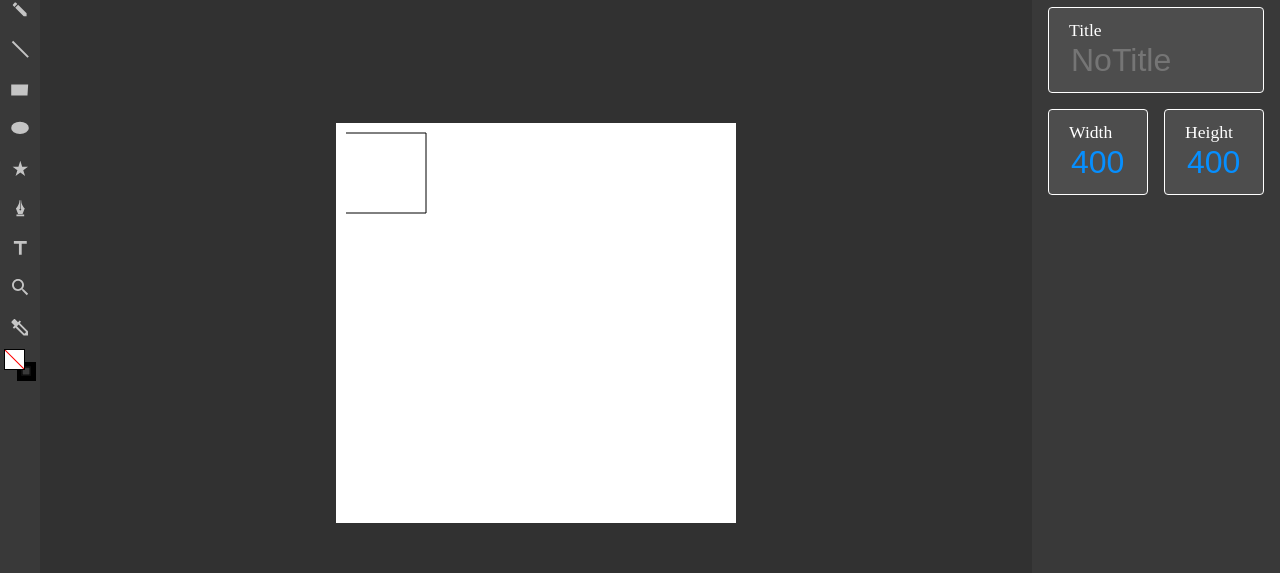
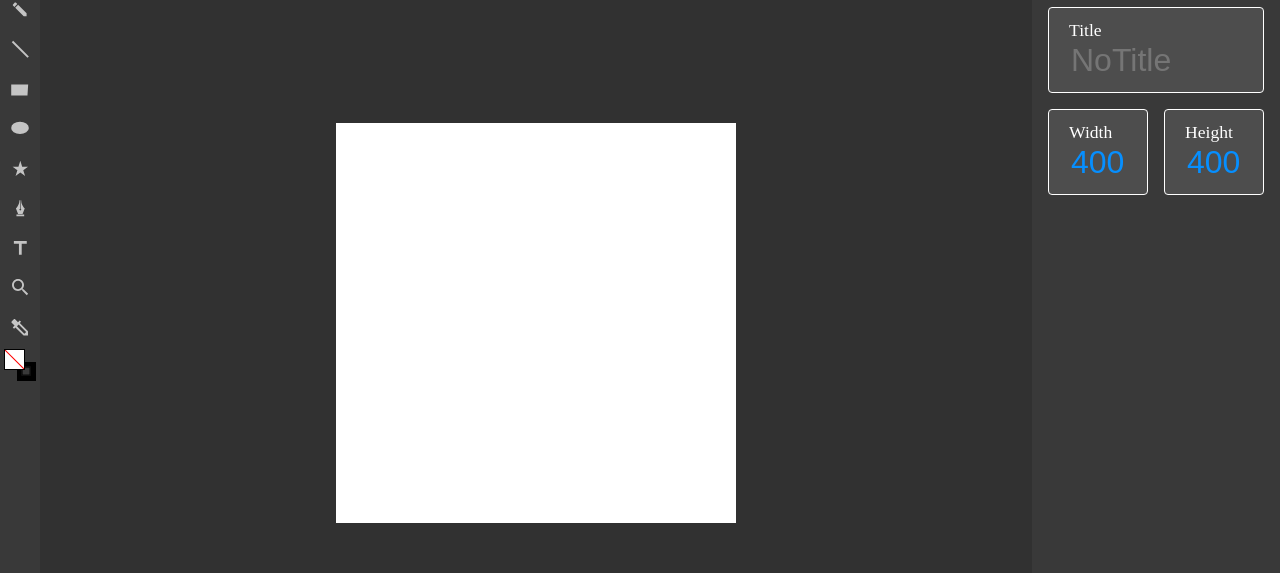
Before and after one commit to Honey-Bi/vector-draw, a React (Create React App) app: page / in a window 1280 px wide. Shown: the part 81-654 px from the top of the page. Built offline with nearby package versions, Linux system fonts and the light colour scheme.

Commit message:
Update Canvas.tsx

```diff
--- a/src/components/Canvas.tsx
+++ b/src/components/Canvas.tsx
@@ -1,5 +1,13 @@
 import { useEffect, useRef, useState } from "react";
-import { Tools, Position, KeyBind, Select, Size, SvgObject, Palette } from "../types";
+import {
+  Tools,
+  Position,
+  KeyBind,
+  Select,
+  Size,
+  SvgObject,
+  Palette,
+} from "../types";
 
 type Props = {
   tool: Tools;
@@ -16,7 +24,15 @@ const ErrorMsg = {
   fillStrokeNull: "선 또는 채우기 색상이 선택되지 않았습니다.",
 };
 
-function Canvas({ tool, setSelect, keyBind, shortcutTool, canvasSize, svgList, palette }: Props) {
+function Canvas({
+  tool,
+  setSelect,
+  keyBind,
+  shortcutTool,
+  canvasSize,
+  svgList,
+  palette,
+}: Props) {
   const canvasRef = useRef<SVGSVGElement>(null);
   const [isMouseOn, setMouseOn] = useState<boolean>(false);
   const [position, setPostion] = useState<Position>({ x: 0, y: 0 });
@@ -164,6 +180,7 @@ function Canvas({ tool, setSelect, keyBind, shortcutTool, canvasSize, svgList, p
   const MouseUpHandler = (e: React.MouseEvent) => {
     setMouseOn(false);
     if (tool !== "select") {
+      let last = svgList.current[svgList.current.length - 1];
     }
   };
 
@@ -286,7 +303,6 @@ function Canvas({ tool, setSelect, keyBind, shortcutTool, canvasSize, svgList, p
             ref={canvasRef}
           >
             {renderSvgObject()}
-            <path d="M10 10 h 80 v 80 h -80" fill="transparent" stroke="black" />
           </svg>
         </div>
       </div>
```
